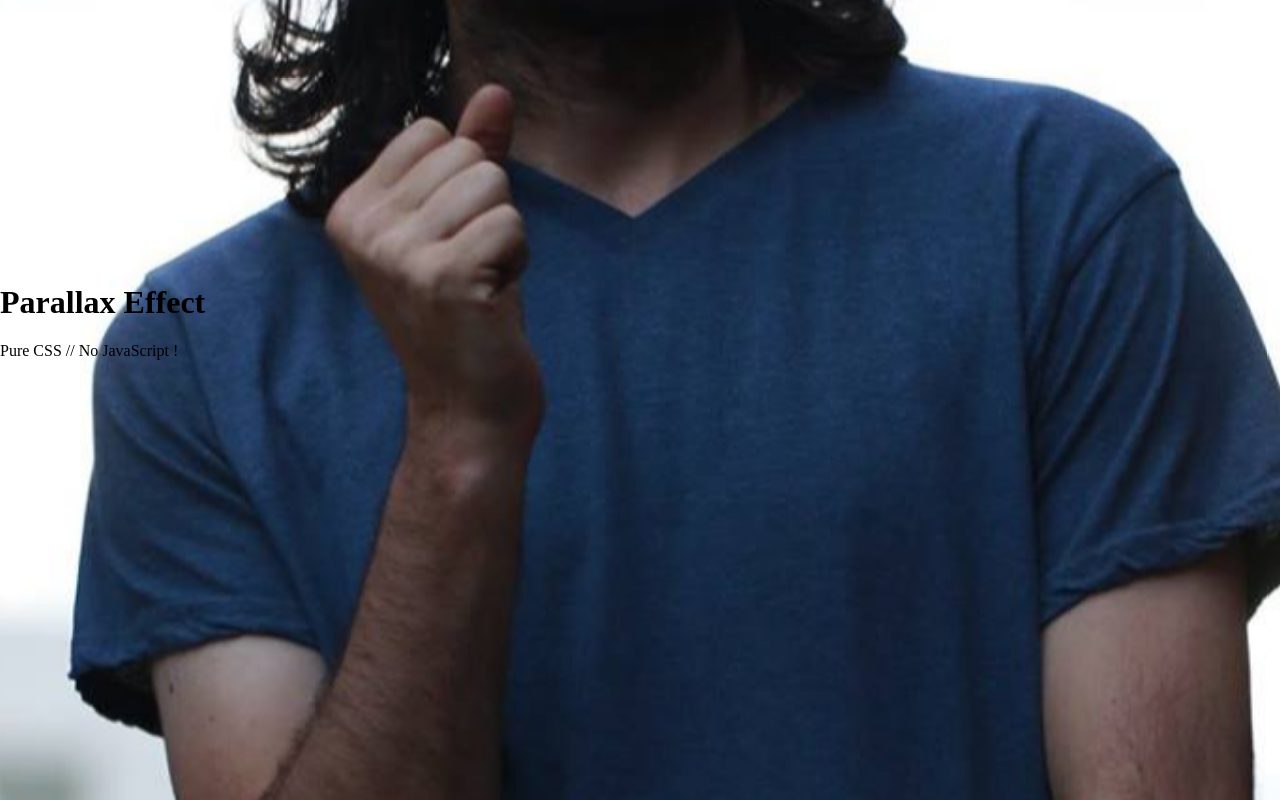
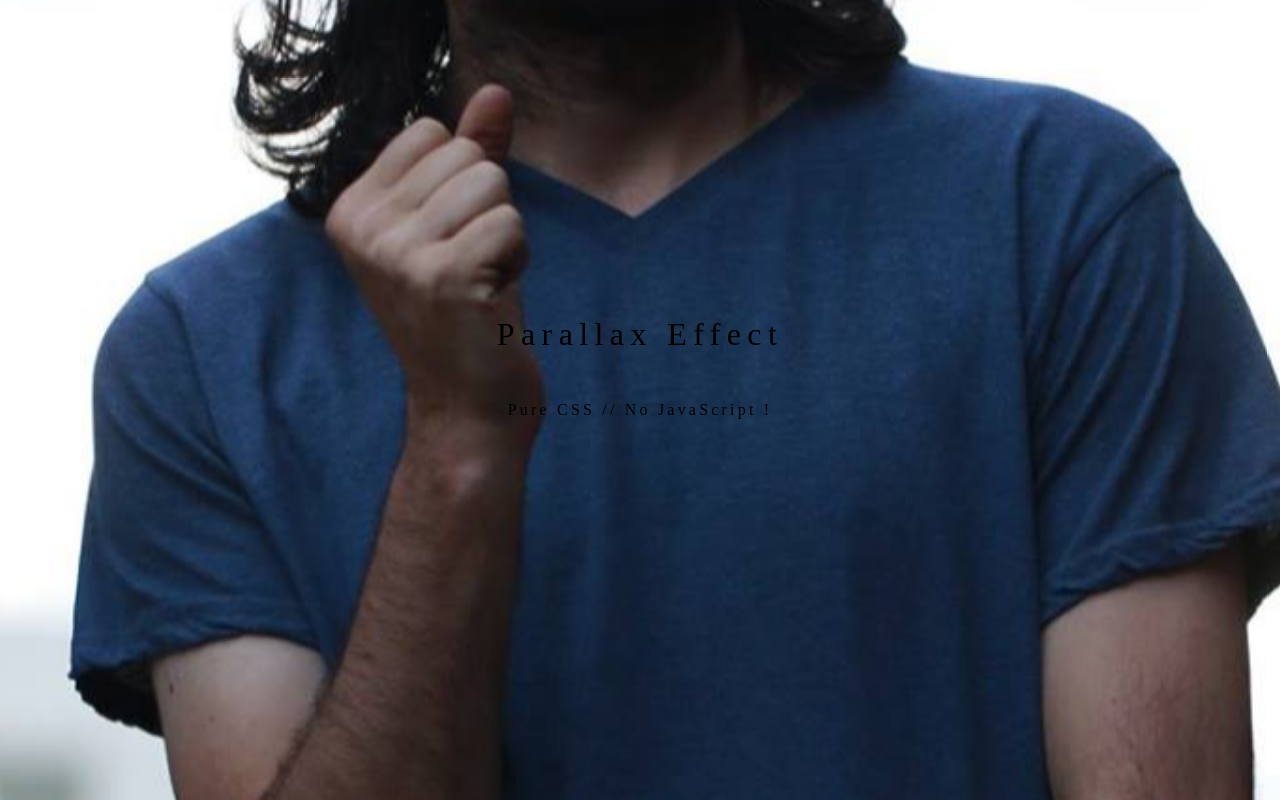
Before and after one commit to Blake-D/music-website-react, a React (Create React App) app: page / in a window 1280 px wide. Built offline with nearby package versions, Linux system fonts and the light colour scheme.

Commit message:
yeah, confirmed, thiis version of parallax is the best. about to integrate an about section under the pic

```diff
--- a/src/styles.css
+++ b/src/styles.css
@@ -48,6 +48,14 @@ body{
   min-height: 100vh;
 }
 
+#header * {
+  font-weight: normal;
+  letter-spacing: 0.2em;
+  text-align: center;
+  margin: 0;
+  padding: 1em 0;
+}
+
 
 
 
```
